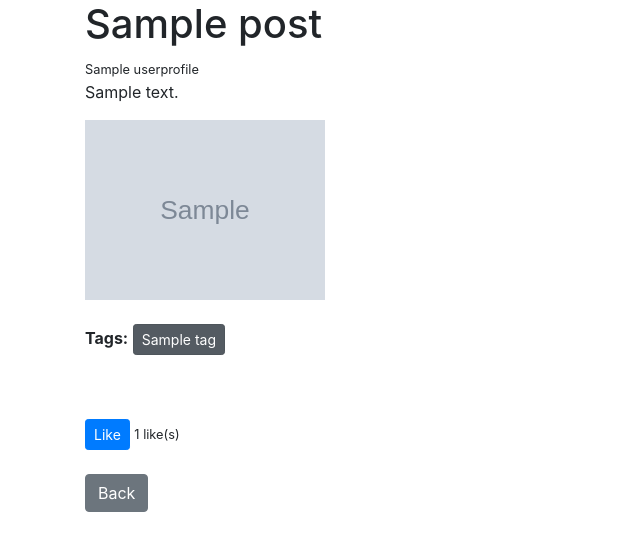
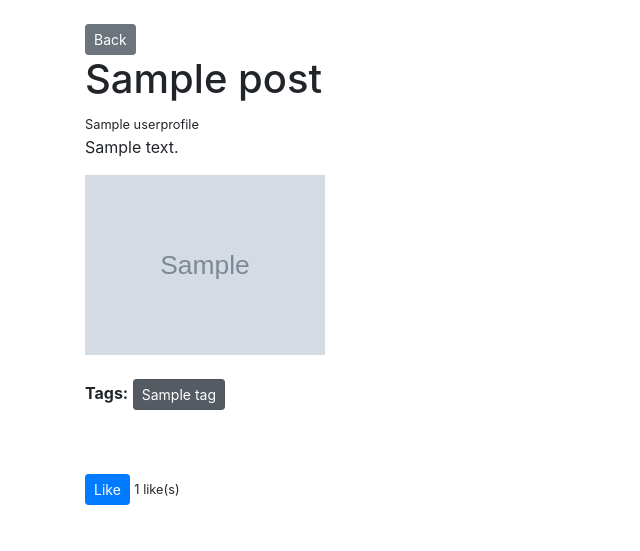
Before and after one commit to margo-dubovik/DjangoGram, a Django app: template djangogramm/post/templates/post_details.html in a window 1280 px wide. Shown: the part 80-631 px from the top of the page, without its empty margins (0-640 px from the left). Run offline with Django 4.2, Linux system fonts and the light colour scheme; the template is opened without the code that fills it: most values are stand-ins (such as "Sample title", 1, 10 or a date in 2020); grey boxes marked "Sample" are stand-in pictures.

Commit message:
post details 'back' button moved

```diff
--- a/djangogramm/post/templates/post_details.html
+++ b/djangogramm/post/templates/post_details.html
@@ -1,6 +1,9 @@
 {% extends 'base.html' %}
 {% block body %}
 <div class="container">
+    <br/>
+    <a href="{% url 'all-posts' %}" class="btn btn-secondary btn-sm">Back</a>
+    <br/>
     <h1>{{ post.title }}</h1>
     <small>{{ post.userprofile }}</small>
     <p>{{ post.body }}</p>
@@ -28,7 +31,5 @@
                     class="btn btn-primary btn-sm">Like</button> <small>{{ post.total_likes }} like(s)</small>
         {% endif %}
     </form>
-    <br/>
-    <a href="{% url 'all-posts' %}" class="btn btn-secondary">Back</a>
 </div>
 {% endblock %}
```
